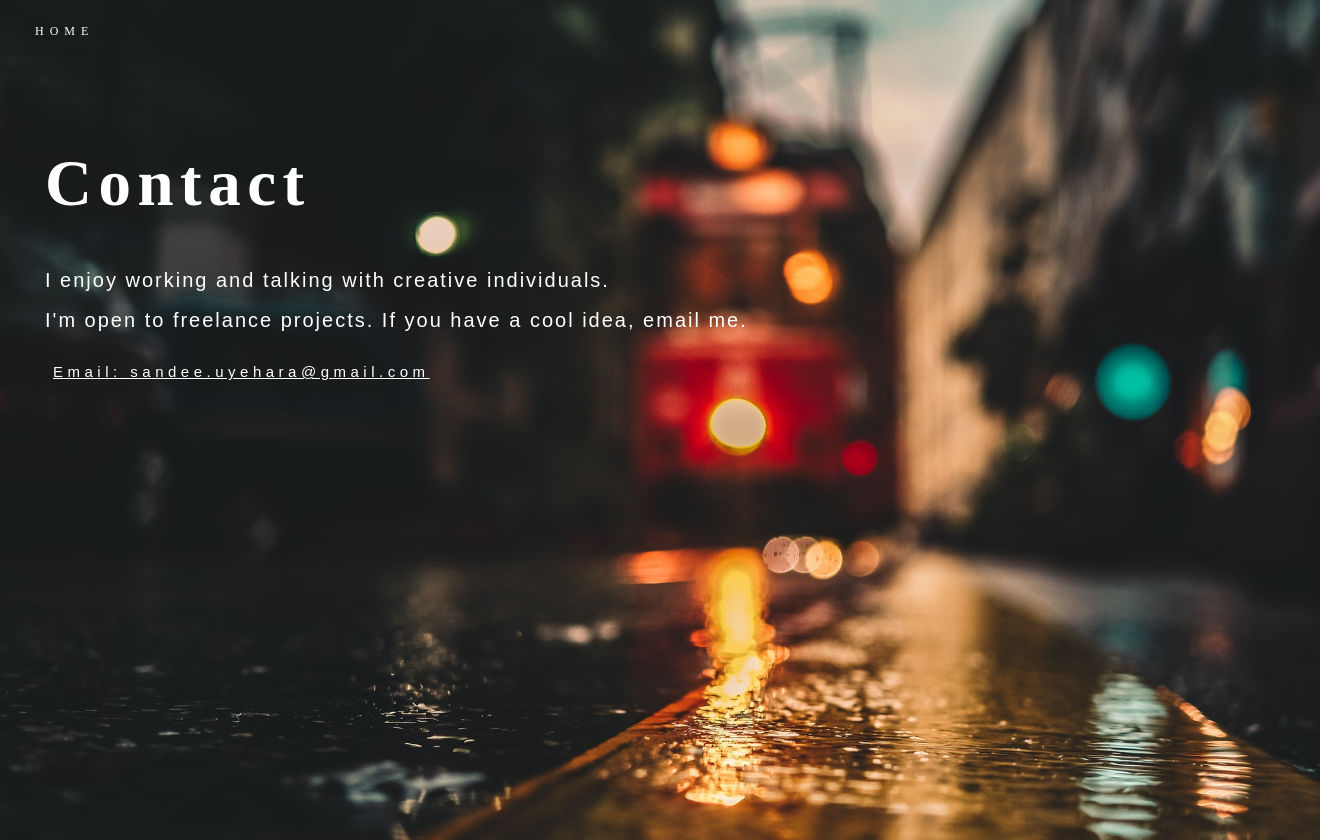
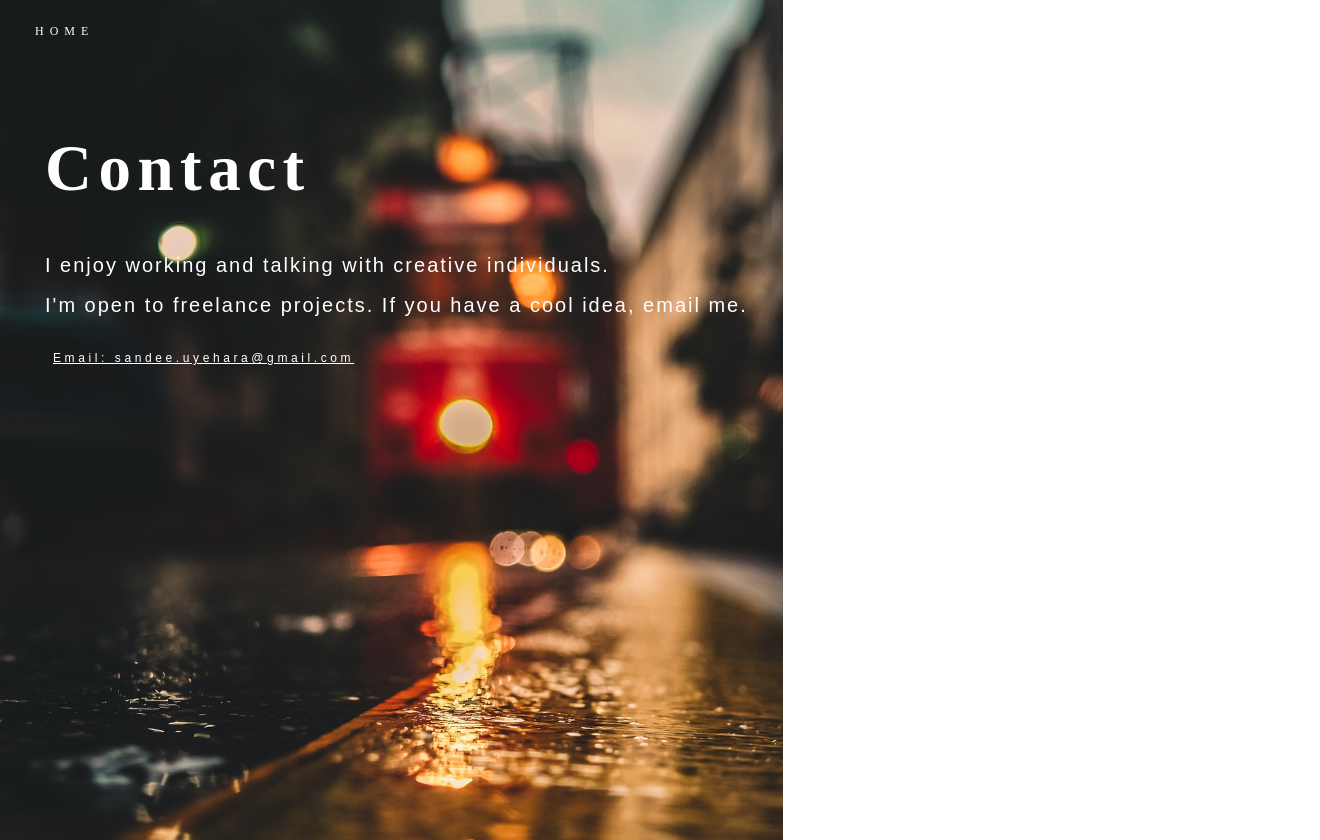
Before and after one commit to Pokosan1/My-Portfolio, a plain HTML site: page html/contact.html in a window 1280 px wide. Shown: the whole page, 1320 px wide, since content can reach past the window. Drawn offline with Linux system fonts and the light colour scheme; a web font is replaced by a local one.

Commit message:
updated contact

```diff
--- a/css/contact.css
+++ b/css/contact.css
@@ -8,6 +8,7 @@ body {
     color: white;
     overflow: hidden;
     position: absolute;
+    overflow: hidden;
 }
 
 #showcase {
@@ -15,7 +16,7 @@ body {
     background-size: cover;
     background-position: center;
     height: 100vh;
-    width: 100vw;
+    /* width: 100vw; */
     display: flex;
     flex-direction: column; /*aligns all the contents of the page */
     justify-content:flex-start; /*centers  all the text */
@@ -44,14 +45,14 @@ body {
     font-family: 'Gabriela', serif;
     font-size: 45px;
     letter-spacing: .1em;
-    padding-top: 70px;
+    padding-top: 55px;
     margin: 15px;
     padding-bottom: 25px;
     opacity: 0;
 }
 
 p {
-    font-size: 18px;
+    font-size: 14px;
     margin-left: 15px;
     margin-right: 15px;
     padding-bottom: 10px;
@@ -70,7 +71,7 @@ p {
     color: white;
     text-decoration: underline;
     font-family: Arial, Helvetica, sans-serif;
-    font-size: 15px;
+    font-size: 12px;
     letter-spacing: .3em;
     margin-left: 15px;
     margin-top: 20px;
```
